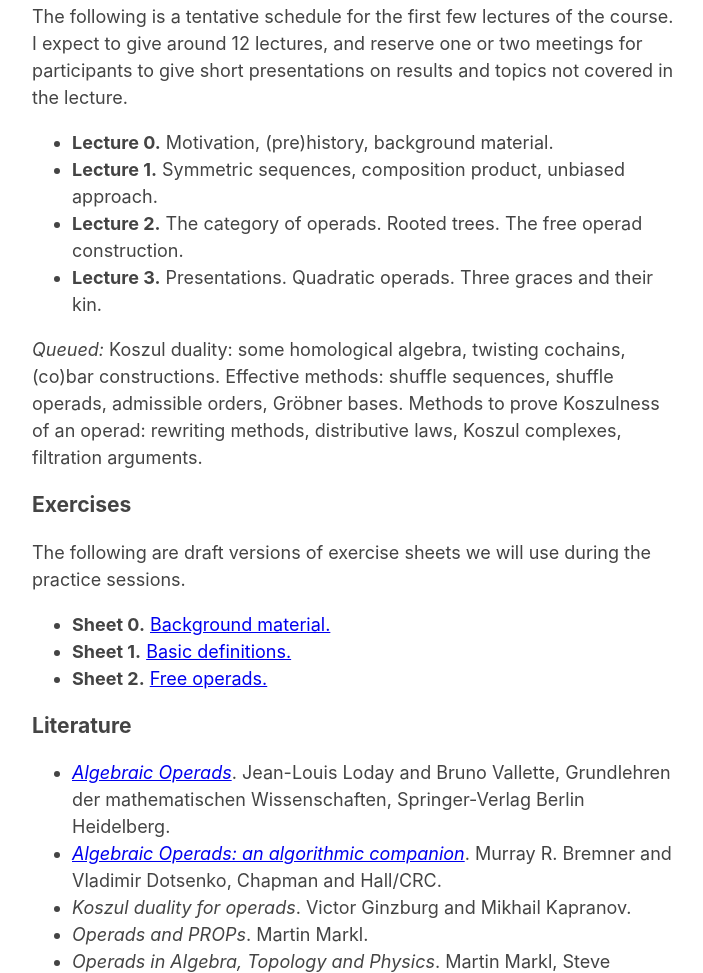
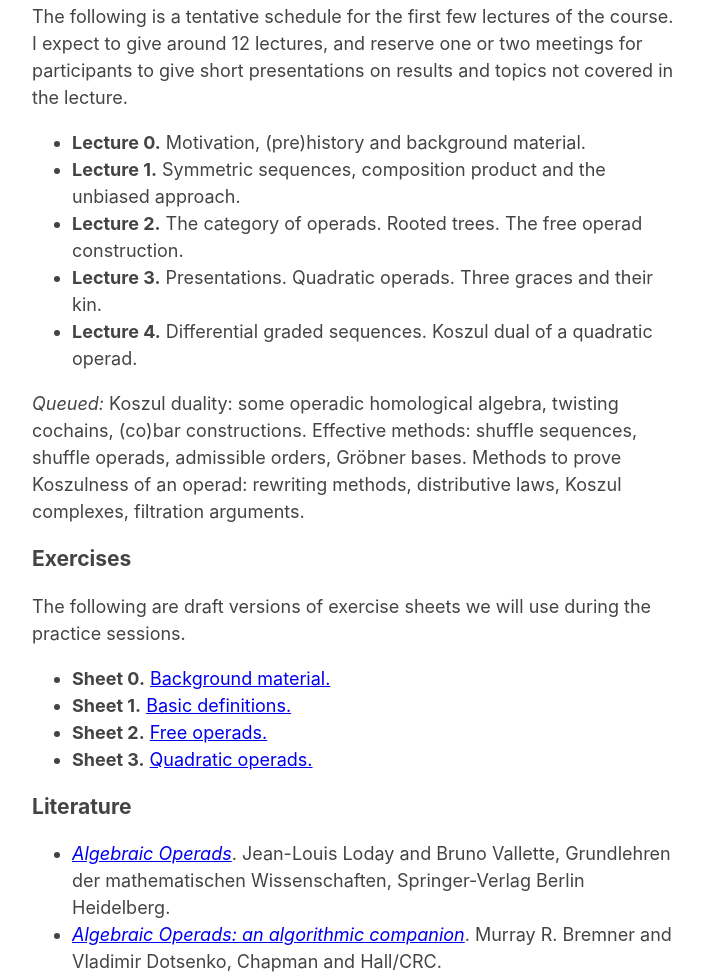
Before and after one commit to xueshuzhuye/shiyanke, a plain HTML site: page operads2122.html in a window 1280 px wide. Shown: the part 1257-2230 px from the top of the page, without its empty margins (283-986 px from the left). Drawn offline with Linux system fonts and the light colour scheme.

Commit message:
Lecture 4, Exercise Sheet 3

```diff
--- a/operads2122.html
+++ b/operads2122.html
@@ -46,13 +46,14 @@ We will have a preliminary meeting on Friday 8th at 10 am in the A3 02 room. Lec
 <h3 id="Lectures.">Lectures</h3>
 <p> The following is a tentative schedule for the first few lectures of the course. I expect to give around 12 lectures, and reserve one or two meetings for participants to give short presentations on results and topics not covered in the lecture.</p>
 <ul>
-  <li><b>Lecture 0.</b> Motivation, (pre)history, background material.</li>
-  <li><b>Lecture 1.</b> Symmetric sequences, composition product, unbiased approach.</li>
+  <li><b>Lecture 0.</b> Motivation, (pre)history and background material.</li>
+  <li><b>Lecture 1.</b> Symmetric sequences, composition product and the unbiased approach.</li>
   <li><b>Lecture 2.</b> The category of operads. Rooted trees. The free operad construction.</li>
   <li><b>Lecture 3.</b> Presentations. Quadratic operads. Three graces and their kin.</li>
+  <li><b>Lecture 4.</b> Differential graded sequences. Koszul dual of a quadratic operad. </li>
    </ul>
 
-<p><em>Queued:</em> Koszul duality: some homological algebra, twisting cochains, (co)bar constructions. Effective methods: shuffle sequences, shuffle operads, admissible orders, Gröbner bases. Methods to prove Koszulness of an operad: rewriting methods, distributive laws, Koszul complexes, filtration arguments.</p>
+<p><em>Queued:</em> Koszul duality: some operadic homological algebra, twisting cochains, (co)bar constructions. Effective methods: shuffle sequences, shuffle operads, admissible orders, Gröbner bases. Methods to prove Koszulness of an operad: rewriting methods, distributive laws, Koszul complexes, filtration arguments.</p>
 
 <h3 id="Exercises">Exercises</h3>
 <p> The following are draft versions of exercise sheets we will use during the practice sessions.</p>
@@ -60,6 +61,7 @@ We will have a preliminary meeting on Friday 8th at 10 am in the A3 02 room. Lec
   <li><b>Sheet 0.</b> <a href="sheet-0.pdf">Background material.</a></li>
   <li><b>Sheet 1.</b> <a href="sheet-1.pdf">Basic definitions.</a></li>
   <li><b>Sheet 2.</b> <a href="sheet-2.pdf">Free operads.</a></li> </li>
+  <li><b>Sheet 3.</b> <a href="sheet-3.pdf">Quadratic operads.</a></li> </li>
    </ul>
 <h3 id="Literature.">Literature</h3>
 <ul>
```
Also changed, not shown: 1 other file.
